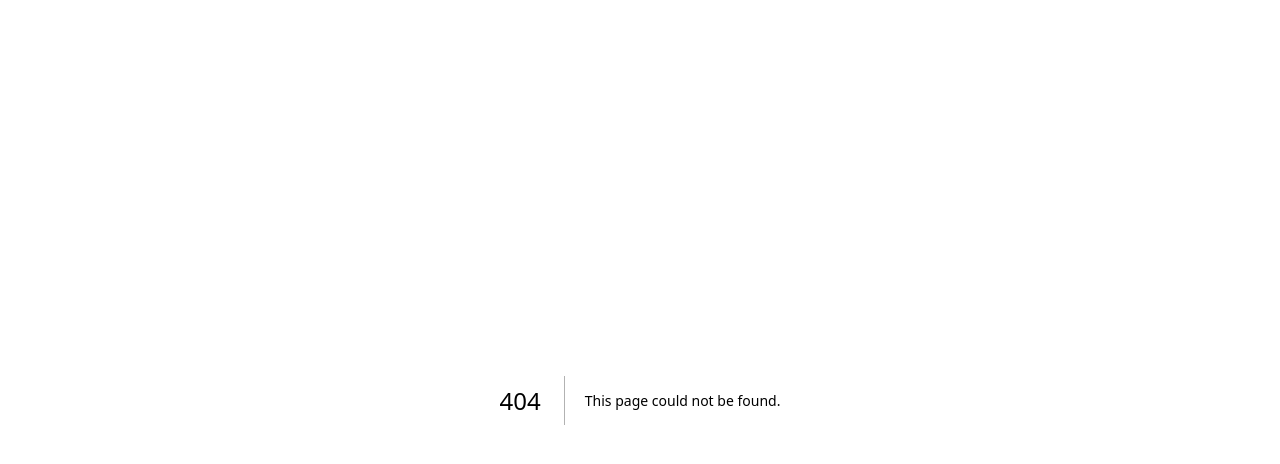
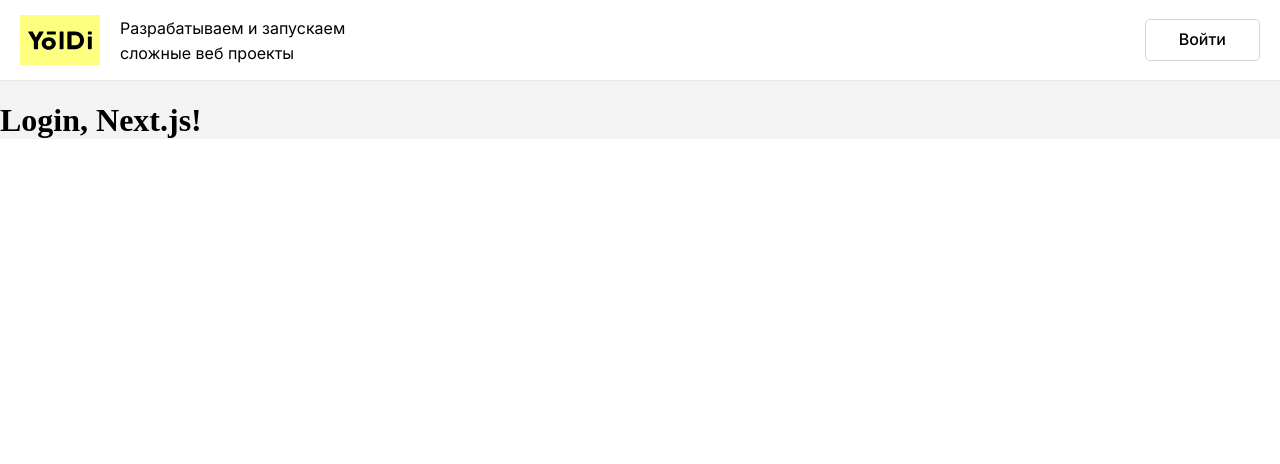
Before and after one commit to kravchuk21/yoldi-test-app, a Next.js app: page /auth/login in a window 1280 px wide. Before the commit this address had no page. Shown: the top 464 px of the page. Built offline with nearby package versions, Linux system fonts and the light colour scheme.

Commit message:
Cteate Auth Layout

```diff
--- /dev/null
+++ b/app/auth/layout.tsx
@@ -0,0 +1,13 @@
+import Header from "@/layout/Header"
+import styles from "@/styles/Auth.module.css"
+
+export default function AuthLayout({ children }: {children: React.ReactNode}) {
+	return (
+		<div className={styles.auth}>
+			<Header/>
+			<main className={styles.authMain}>
+				{children}
+			</main>
+		</div>
+	)
+}
--- /dev/null
+++ b/app/auth/login/page.tsx
@@ -0,0 +1,3 @@
+export default function Page() {
+  return <h1>Login, Next.js!</h1>;
+}
--- /dev/null
+++ b/app/auth/page.tsx
@@ -0,0 +1,3 @@
+export default function Page() {
+  return <h1>Hello, Next.js!</h1>;
+}
--- /dev/null
+++ b/styles/Auth.module.css
@@ -0,0 +1,3 @@
+.auth {
+	background: var(--background-secondary);
+}
```
